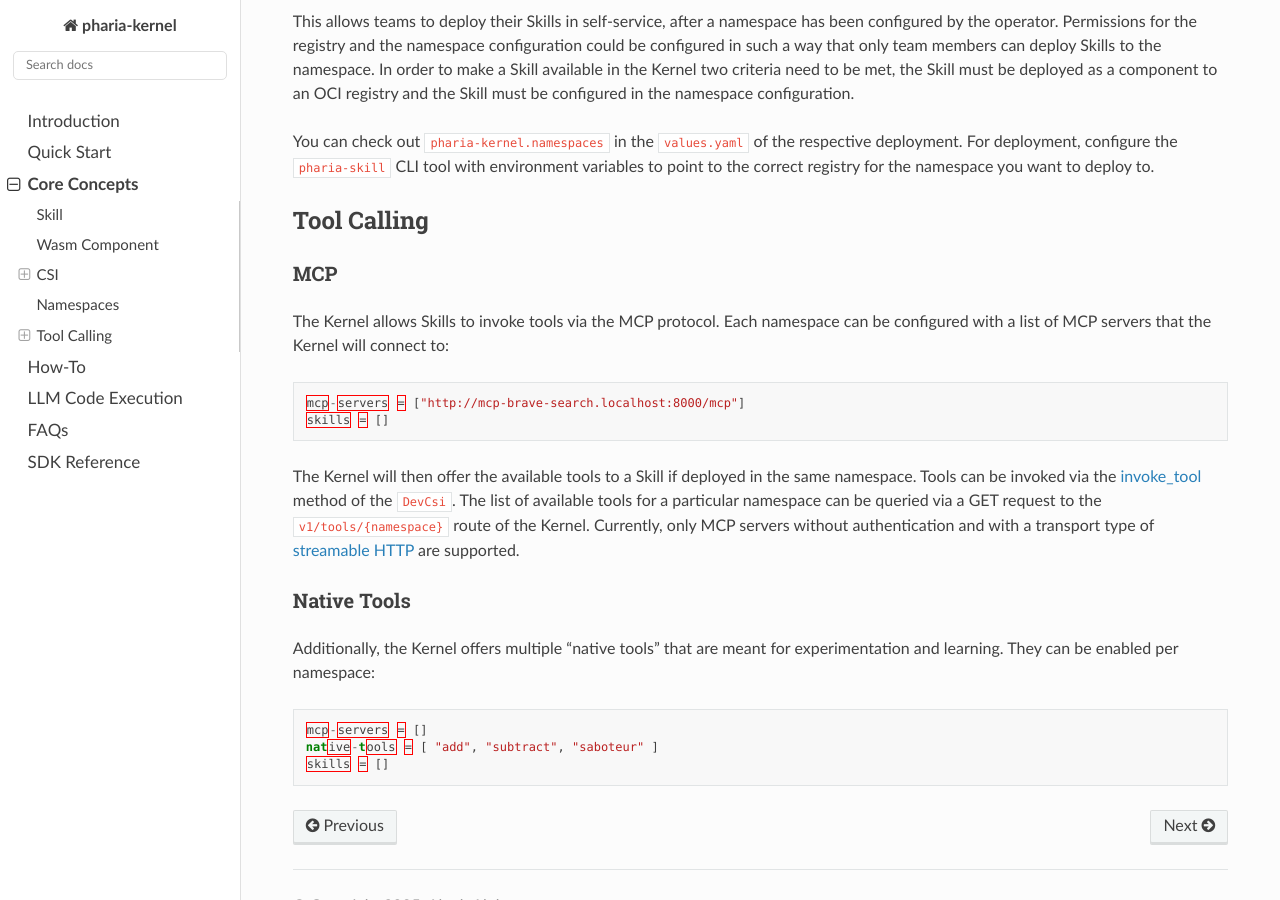
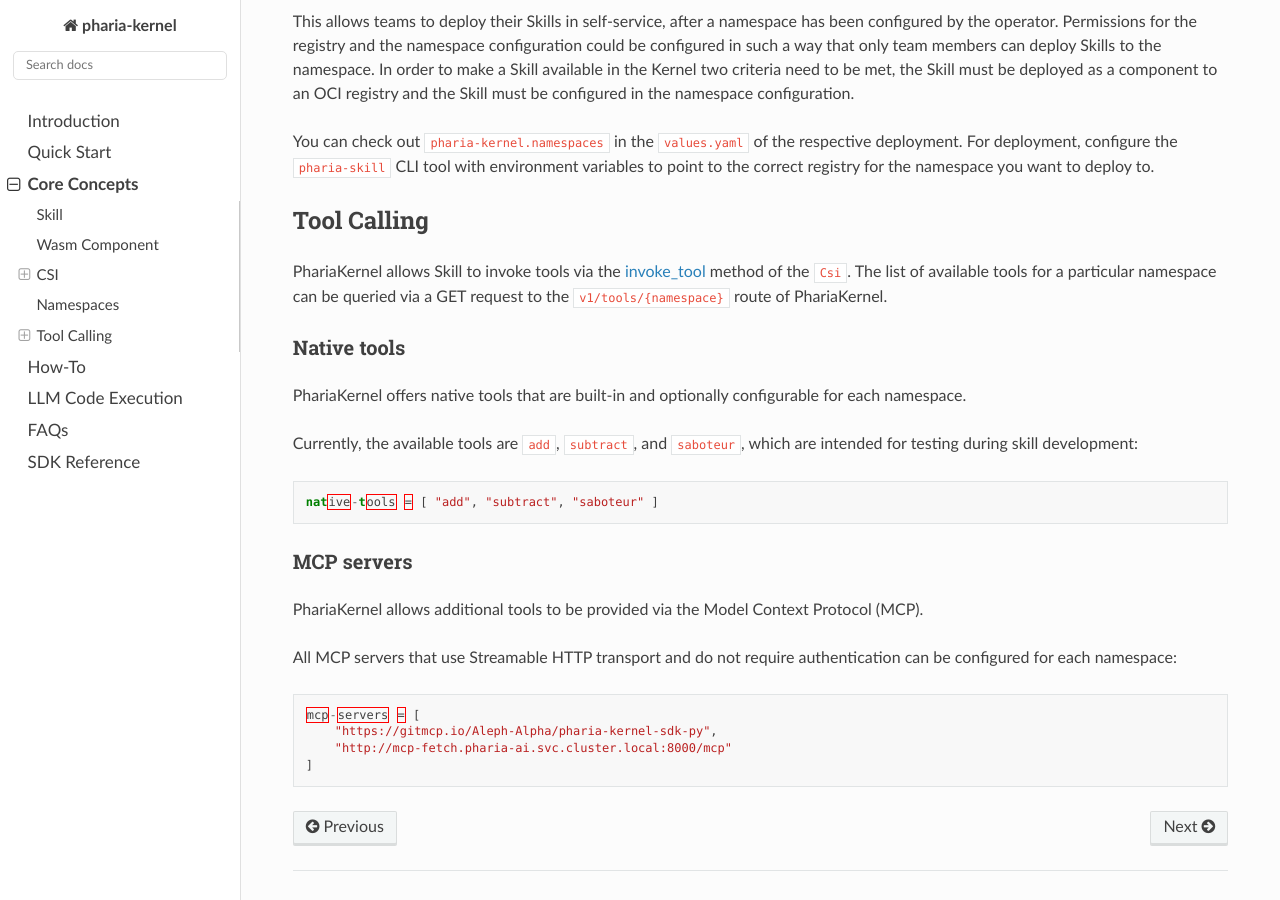
Before and after one commit to Aleph-Alpha/pharia-kernel-sdk-py, a Sphinx documentation site: the page built from docs/source/03-core_concepts.md, in a window 1280 px wide and 900 px high, scrolled down 1533 px. Built offline with Sphinx 7.4.7 and the Read the Docs theme 3.1.0, drawn with Linux system fonts in a browser that asks for light colours.

Commit message:
docs: streamline with tool section in from AA docs

````diff
--- a/docs/source/03-core_concepts.md
+++ b/docs/source/03-core_concepts.md
@@ -53,28 +53,28 @@
 
 ## Tool Calling
 
-### MCP
+PhariaKernel allows Skill to invoke tools via the [invoke_tool](https://pharia-skill.readthedocs.io/en/latest/_modules/pharia_skill/csi/csi.html#Csi.invoke_tool) method of the `Csi`.
+The list of available tools for a particular namespace can be queried via a GET request to the `v1/tools/{namespace}` route of PhariaKernel.
 
-The Kernel allows Skills to invoke tools via the MCP protocol.
-Each namespace can be configured with a list of MCP servers that the Kernel will connect to:
+### Native tools
+
+PhariaKernel offers native tools that are built-in and optionally configurable for each namespace.
+
+Currently, the available tools are `add`, `subtract`, and `saboteur`, which are intended for testing during skill development:
 
 ```json
-mcp-servers = ["http://mcp-brave-search.localhost:8000/mcp"]
-skills = []
+native-tools = [ "add", "subtract", "saboteur" ]
 ```
 
-The Kernel will then offer the available tools to a Skill if deployed in the same namespace.
-Tools can be invoked via the [invoke_tool](https://pharia-skill.readthedocs.io/en/latest/_modules/pharia_skill/csi/csi.html#Csi.invoke_tool) method of the `DevCsi`.
-The list of available tools for a particular namespace can be queried via a GET request to the `v1/tools/{namespace}` route of the Kernel.
-Currently, only MCP servers without authentication and with a transport type of [streamable HTTP](https://modelcontextprotocol.io/specification/2025-06-18/basic/transports#streamable-http) are supported.
+### MCP servers
 
-### Native Tools
+PhariaKernel allows additional tools to be provided via the Model Context Protocol (MCP).
 
-Additionally, the Kernel offers multiple "native tools" that are meant for experimentation and learning.
-They can be enabled per namespace:
+All MCP servers that use Streamable HTTP transport and do not require authentication can be configured for each namespace:
 
 ```json
-mcp-servers = []
-native-tools = [ "add", "subtract", "saboteur" ]
-skills = []
+mcp-servers = [
+    "https://gitmcp.io/Aleph-Alpha/pharia-kernel-sdk-py",
+    "http://mcp-fetch.pharia-ai.svc.cluster.local:8000/mcp"
+]
 ```
````
